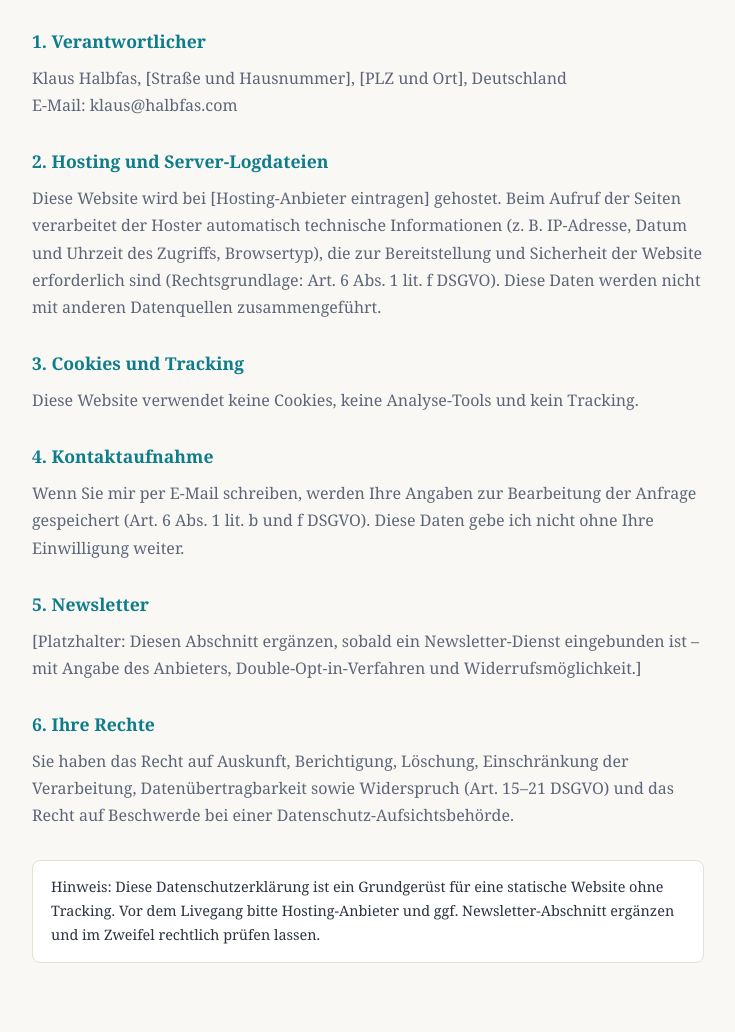
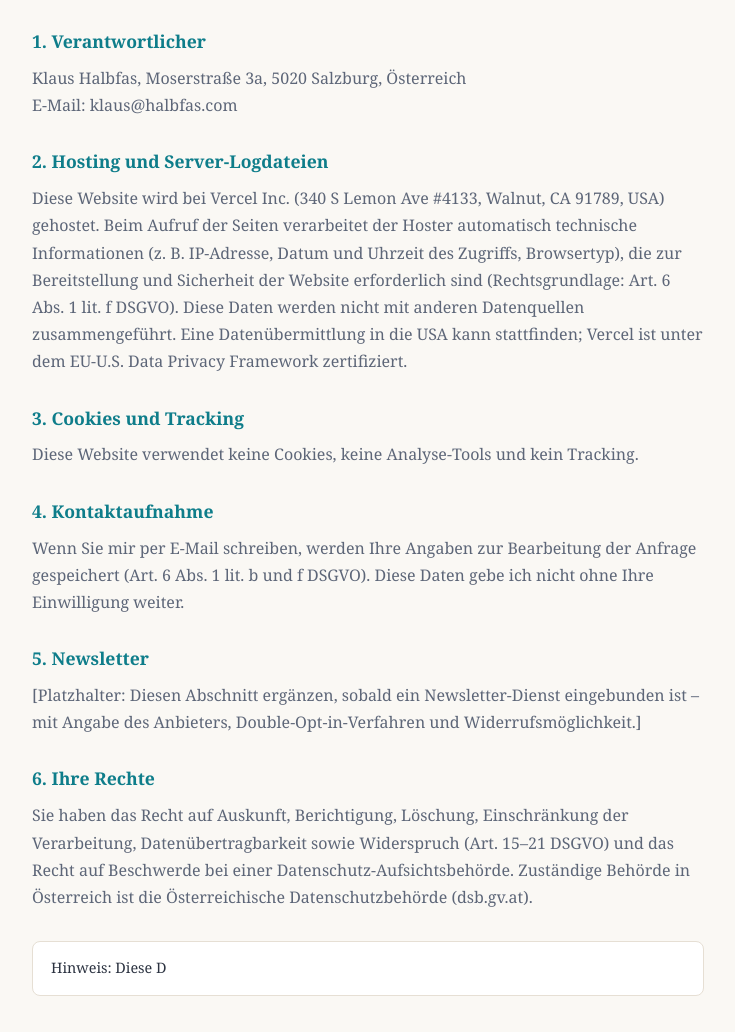
Before and after one commit to Claude2026/klaus-halbfas-website, a plain HTML site: page datenschutz.html in a window 1280 px wide. Shown: the part 168-1200 px from the top of the page, without its empty margins (272-1007 px from the left). Drawn offline with Linux system fonts and the light colour scheme.

Commit message:
Add files via upload

```diff
--- a/datenschutz.html
+++ b/datenschutz.html
@@ -24,15 +24,17 @@
   <h1>Datenschutzerklärung</h1>
 
   <h2>1. Verantwortlicher</h2>
-  <p>Klaus Halbfas, [Straße und Hausnummer], [PLZ und Ort], Deutschland<br>
+  <p>Klaus Halbfas, Moserstraße 3a, 5020 Salzburg, Österreich<br>
   E-Mail: klaus@halbfas.com</p>
 
   <h2>2. Hosting und Server-Logdateien</h2>
-  <p>Diese Website wird bei [Hosting-Anbieter eintragen] gehostet. Beim Aufruf der Seiten
-  verarbeitet der Hoster automatisch technische Informationen (z. B. IP-Adresse, Datum und
-  Uhrzeit des Zugriffs, Browsertyp), die zur Bereitstellung und Sicherheit der Website
-  erforderlich sind (Rechtsgrundlage: Art. 6 Abs. 1 lit. f DSGVO). Diese Daten werden nicht
-  mit anderen Datenquellen zusammengeführt.</p>
+  <p>Diese Website wird bei Vercel Inc. (340 S Lemon Ave #4133, Walnut, CA 91789, USA)
+  gehostet. Beim Aufruf der Seiten verarbeitet der Hoster automatisch technische
+  Informationen (z. B. IP-Adresse, Datum und Uhrzeit des Zugriffs, Browsertyp), die zur
+  Bereitstellung und Sicherheit der Website erforderlich sind (Rechtsgrundlage: Art. 6
+  Abs. 1 lit. f DSGVO). Diese Daten werden nicht mit anderen Datenquellen zusammengeführt.
+  Eine Datenübermittlung in die USA kann stattfinden; Vercel ist unter dem
+  EU-U.S. Data Privacy Framework zertifiziert.</p>
 
   <h2>3. Cookies und Tracking</h2>
   <p>Diese Website verwendet keine Cookies, keine Analyse-Tools und kein Tracking.</p>
@@ -49,11 +51,7 @@
   <h2>6. Ihre Rechte</h2>
   <p>Sie haben das Recht auf Auskunft, Berichtigung, Löschung, Einschränkung der Verarbeitung,
   Datenübertragbarkeit sowie Widerspruch (Art. 15–21 DSGVO) und das Recht auf Beschwerde bei
-  einer Datenschutz-Aufsichtsbehörde.</p>
+  einer Datenschutz-Aufsichtsbehörde. Zuständige Behörde in Österreich ist die
+  Österreichische Datenschutzbehörde (dsb.gv.at).</p>
 
-  <div class="hint">Hinweis: Diese Datenschutzerklärung ist ein Grundgerüst für eine statische
-  Website ohne Tracking. Vor dem Livegang bitte Hosting-Anbieter und ggf. Newsletter-Abschnitt
-  ergänzen und im Zweifel rechtlich prüfen lassen.</div>
-</main>
-</body>
-</html>
+  <div class="hint">Hinweis: Diese D
```
Also changed, not shown: impressum.html (+10 -10 lines).
